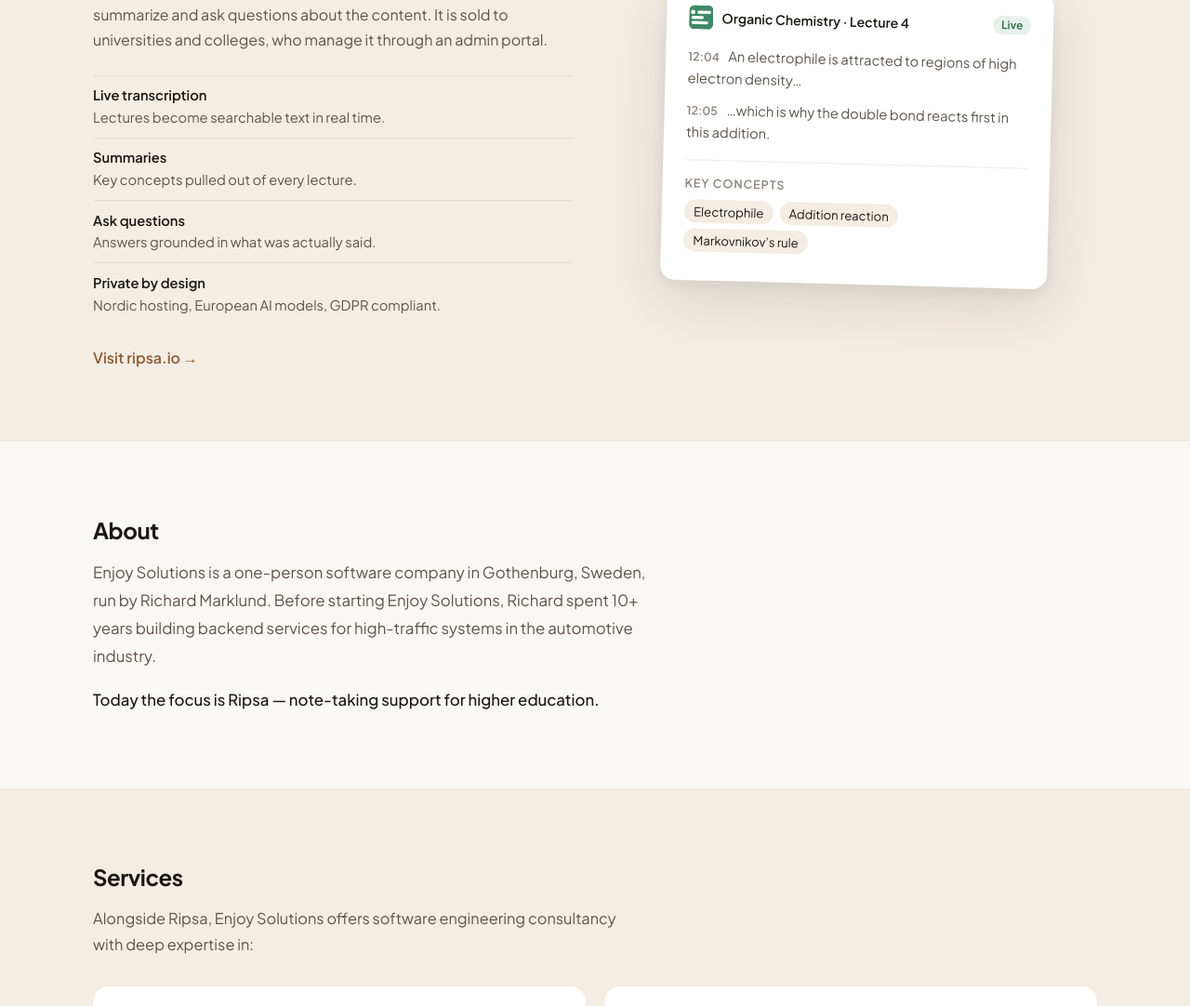
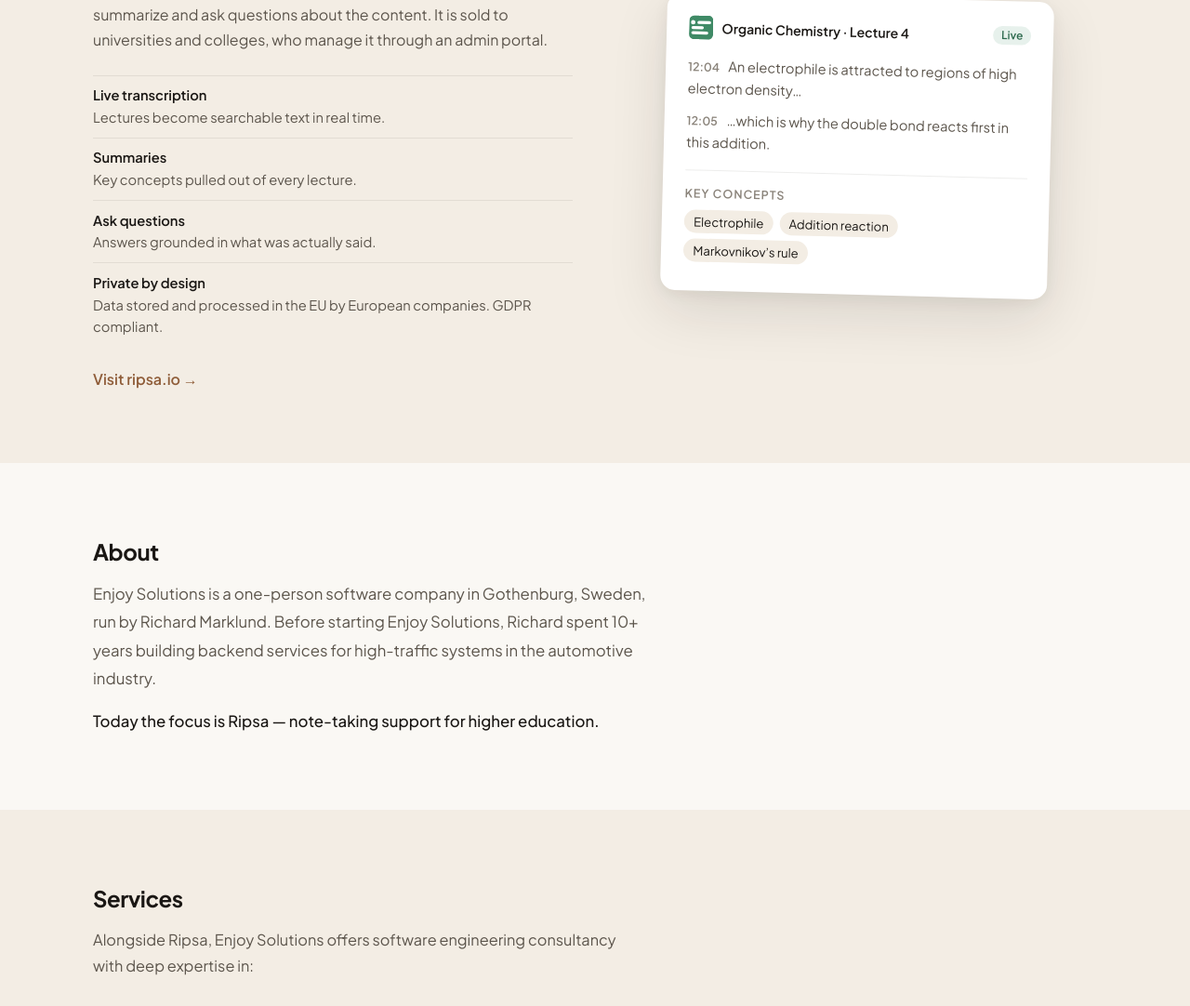
Before and after one commit to richardmarklund/enjoysolutionsfrontend, a plain HTML site: page index.html in a window 1280 px wide. Shown: the part 775-1857 px from the top of the page at 93% size. Drawn offline with Linux system fonts and the light colour scheme.

Commit message:
Correct Ripsa data residency claim: EU, European companies
Co-Authored-By: Claude Opus 5.5 <noreply@anthropic.com>

```diff
--- a/index.html
+++ b/index.html
@@ -68,7 +68,7 @@
                 <li><strong>Live transcription</strong> Lectures become searchable text in real time.</li>
                 <li><strong>Summaries</strong> Key concepts pulled out of every lecture.</li>
                 <li><strong>Ask questions</strong> Answers grounded in what was actually said.</li>
-                <li><strong>Private by design</strong> Nordic hosting, European AI models, GDPR compliant.</li>
+                <li><strong>Private by design</strong> Data stored and processed in the EU by European companies. GDPR compliant.</li>
               </ul>
               <a href="https://ripsa.io" class="product-link">Visit ripsa.io &rarr;</a>
             </div>
```
